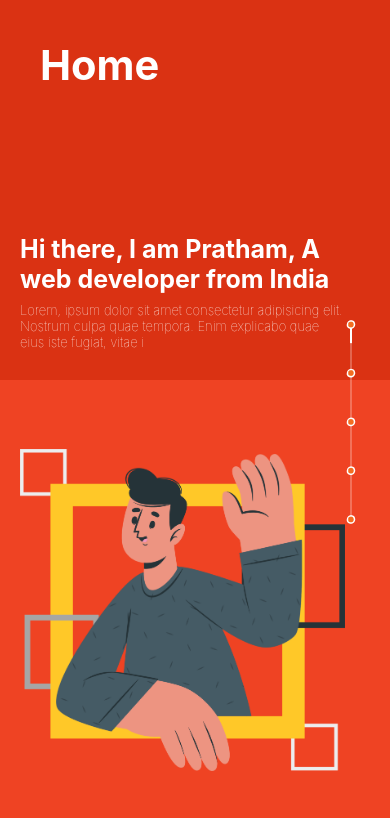
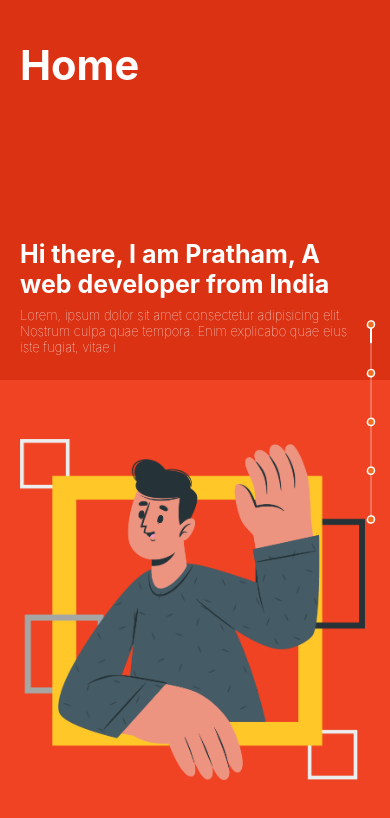
Before and after one commit to pathu-221/Portfolio, a React (Vite) app: page / in a window 390 px wide. Shown: the top 818 px of the page. Built offline with nearby package versions, Linux system fonts and the light colour scheme.

Commit message:
contact and skills section mobile friendly

```diff
--- a/src/App.scss
+++ b/src/App.scss
@@ -71,6 +71,7 @@ a {
   }
 }
 
+
 @media screen and (max-width: 800px) {
 
 
@@ -86,16 +87,16 @@ a {
 
   .svg-container {
     top: 50vh;
-    left: 90vw;
+    left: 95vw;
     transform: translate(-50%, -50%) rotate(90deg);
-
+    z-index: 0;
 
   }
 
   .page-head{
     z-index: 50;
     position: fixed;
-    left: 40px;
+    left: 20px;
     top: 40px;
     padding: 0;
     width: auto;
@@ -103,6 +104,7 @@ a {
     overflow: hidden;
     font-size: 1.3rem;
   }
+
   .content-container {
 
     & .content-wrapper {
@@ -112,7 +114,7 @@ a {
       display: grid;
       grid-template-columns: 1fr;
       grid-template-rows: 1fr 1fr;
-      gap: 30px;
+      gap: 25px;
       grid-column-start: 100vh;
     }
   }
--- a/src/components/About/About.styles.scss
+++ b/src/components/About/About.styles.scss
@@ -8,7 +8,6 @@
     text-align: left;
     font-size: 18px;
     text-align: justify;
-    margin-right: 10px;;
 
     .large-letter {
         font-size: 45px;
@@ -20,6 +19,11 @@
 
 @media screen and (max-width: 800px) {
     .about-text {
-        align-self: flex-start;
+        font-size: 15px;
+        text-align: left;
+        display: flex;
+        flex-direction: column;
+        gap: 8px;
+        height: inherit;
     }
 }
--- a/src/components/Contact/Contact.styles.scss
+++ b/src/components/Contact/Contact.styles.scss
@@ -5,3 +5,10 @@
     gap: 8px;
     width: 100%;
 }
+
+@media screen and (max-width: 800px) {
+    .contact-form {
+        padding-top: 10px;
+        align-self: flex-start;
+    }
+}
--- a/src/components/Home/Home.styles.scss
+++ b/src/components/Home/Home.styles.scss
@@ -71,7 +71,7 @@
       overflow: hidden;
       grid-column: 1;
       padding: 0 20px;
-      padding-right: 45px;
+      padding-right: 25px;
       padding-top: 90px;
       align-items: flex-end ;
       max-height: 45vh;
@@ -97,7 +97,8 @@
       grid-column: 0;
       padding: 0 20px;
       height: 55vh;
-      padding-right: 45px;
+      padding-right: 25px;
+
       & img {
         width: 80%;
       }
--- a/src/components/Projects-overview/Projectoverview.styles.scss
+++ b/src/components/Projects-overview/Projectoverview.styles.scss
@@ -37,6 +37,7 @@
 @media screen and (max-width: 800px) {
   .project-desc-container {
     max-width: calc(100vw - 70px);
+    max-height: 35vh;
     & .project-desc-wrapper {
       flex-direction: row;
       max-width: 100%;;
--- a/src/components/Projects/Projects.styles.scss
+++ b/src/components/Projects/Projects.styles.scss
@@ -53,8 +53,10 @@
   }
   .project-type {
 
+    padding-top: 10px;
+    justify-content: flex-start;
     & .project-buttons-container {
-      align-self: flex-start;
+      align-self: center;
     }
 
     & .project-overview {
--- a/src/components/Skills/Skills.styles.scss
+++ b/src/components/Skills/Skills.styles.scss
@@ -35,8 +35,20 @@
 
 @media screen and (max-width: 800px) {
     .skills-container {
+        align-self: flex-start;
+        padding-top: 20px;
         & h4 {
-            font-size: 25px;
+            font-size: 20px;
+        }
+
+        & .skills-images {
+            grid-template-columns: repeat(auto-fill, 50px)
+        }
+
+        & img {
+            max-width: 50px;
+            max-height: 50px;
+            ;
         }
     }
 }
--- a/src/components/customInput/CustomInput.jsx
+++ b/src/components/customInput/CustomInput.jsx
@@ -9,9 +9,9 @@ function CustomInput(props) {
         <div class="webflow-style-input">
         {
             type === 'message'?
-            <textarea class="" rows={'5'} type={ 'text' } placeholder={placeholder}/>
+            <textarea className="" rows={'4'} type={ 'text' } placeholder={placeholder}/>
             :
-            <input class="" type={ type } placeholder={placeholder}></input>
+            <input className="" type={ type } placeholder={placeholder}></input>
         }
         </div>
 
--- a/src/components/customInput/CustomInput.styles.scss
+++ b/src/components/customInput/CustomInput.styles.scss
@@ -14,10 +14,6 @@ h1.demo {
   // colors
 
   // gradient animation
-  @keyframes gradient {
-    0%{background-position:0 0}
-    100%{background-position:100% 0}
-  }
 
   .webflow-style-input {
     position: relative;
@@ -51,11 +47,22 @@ h1.demo {
     font-size: 20px;
     line-height: 2.4rem;
     vertical-align: middle;
+
     &::-webkit-input-placeholder {
       color: rgba(white, 0.8);
     }
 
     & textarea {
-        width: 100%;;
+        width: 100%;
+        min-height: 5em;
     }
   }
+
+  @media screen and (max-width: 800px){
+    .webflow-style-input {
+      padding: 5px 10px;
+    }
+    .webflow-style-input input, textarea {
+      font-size: 13px;
+    }
+  }
```
